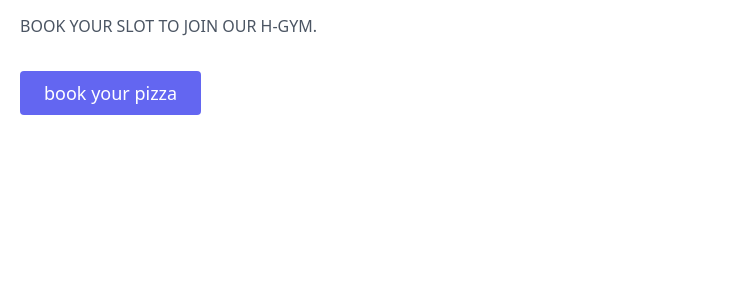
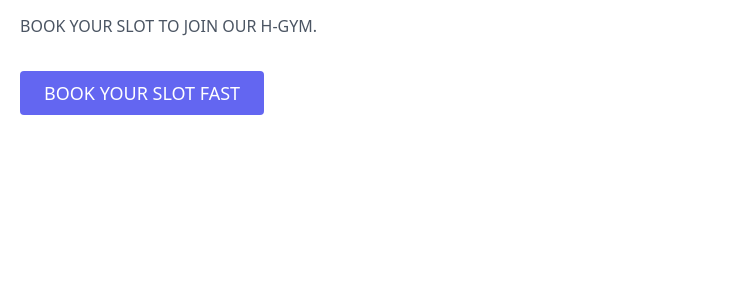
Before and after one commit to craxgamin/H-fitness.github.io, a plain HTML site: page index.html in a window 1280 px wide. Shown: the part 343-624 px from the top of the page, 0-743 px from the left. Drawn offline with nearby package versions, Linux system fonts and the light colour scheme.

Commit message:
Update index.html

```diff
--- a/index.html
+++ b/index.html
@@ -37,7 +37,7 @@
         </h1>
         <p class="mb-8 leading-relaxed">BOOK YOUR SLOT TO JOIN OUR H-GYM.</p>
         <div class="flex justify-center">
-          <button class="inline-flex text-white bg-indigo-500 border-0 py-2 px-6 focus:outline-none hover:bg-indigo-600 rounded text-lg">book your pizza</button>
+          <button class="inline-flex text-white bg-indigo-500 border-0 py-2 px-6 focus:outline-none hover:bg-indigo-600 rounded text-lg">BOOK YOUR SLOT FAST</button>
 
         </div>
       </div>
```
